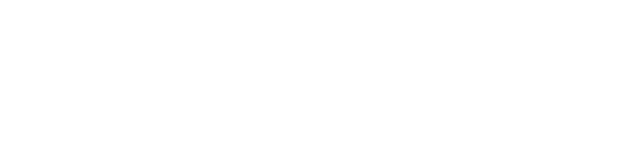
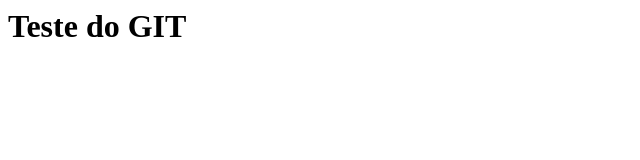
Before and after one commit to mzfinfo/estudo-git, a plain HTML site: page index.html in a window 1280 px wide. Shown: the whole page, without its empty margins (0-640 px from the left). Drawn offline with Linux system fonts and the light colour scheme.

Commit message:
Inclusao do <h1>

```diff
--- a/index.html
+++ b/index.html
@@ -2,6 +2,6 @@
 <head>
 </head>
    <body>
-
+   	  <h1> Teste do GIT </h1>
    </body>
 </html>
```
